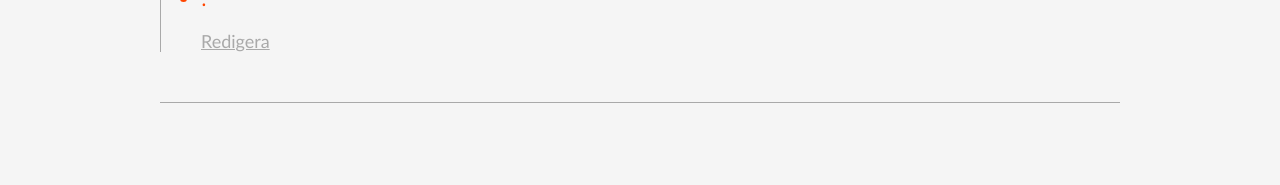
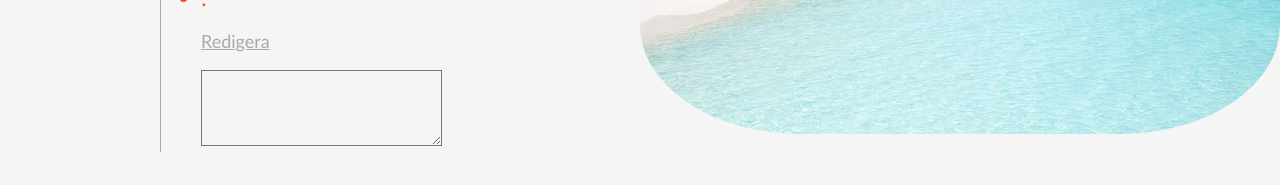
Before and after one commit to EmelieHa/summerplanner, a React (Create React App) app: page / in a window 1280 px wide. Both pictures are taken after a click on the button "Lägg till". Shown: the part 451-636 px from the top of the page. Built offline with nearby package versions, Linux system fonts and the light colour scheme.

Commit message:
change textarea and add onchange handler

```diff
--- a/src/App.css
+++ b/src/App.css
@@ -68,6 +68,7 @@
   font-family: 'Courier New', Courier, monospace;
   font-size: 18px;
   background-color: whitesmoke;
+  visibility: 'hidden';
 }
 
 #edit:hover {
--- a/src/App.js
+++ b/src/App.js
@@ -75,28 +75,34 @@
 
 function Notes ({title}) {
 const [savedText, setSavedText] = useState([]);
+const [textValue, setTextValue] = useState('');
+
+const handleChange = (event) => {
+
+}
 
   function saveText() {
 if (document.querySelector('textarea').value === '') {
   alert('Anteckningar är obligatoriskt!')
 } else {
-setSavedText([...savedText, `${title}: ${document.querySelector('textarea').value}`]);
+setSavedText([...savedText, title]);
+
   }
 }
  function handleClick() {
   if (document.getElementById('edit').textContent === 'Klart!') {
     saveText();
   } else {
-const textarea = document.createElement('textarea');
-textarea.setAttribute('class', 'area');
-document.querySelector('.text').append(textarea);
+document.querySelector('textarea').style.visibility = 'visible';
 document.getElementById('edit').textContent = 'Klart!';
   }
   }
   return (
     <div className='notes'>
 <p id='edit' onClick={handleClick}>Redigera</p>
-<div className='text'></div>
+<div className='text'>
+<textarea className='area' onChange={handleChange}></textarea>
+</div>
     </div>
   )
 }
```
Also changed, not shown: src/beach.jpg (added).
